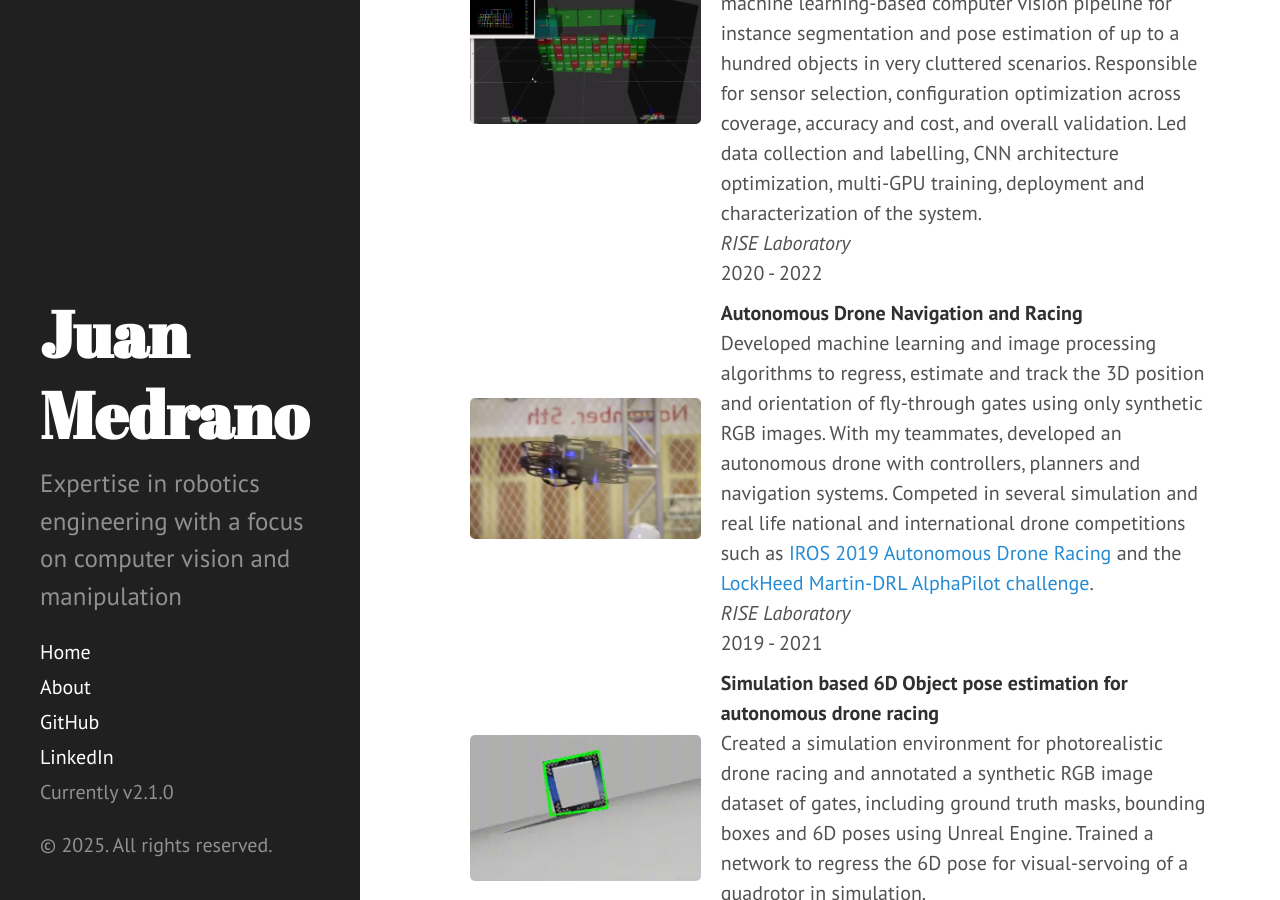
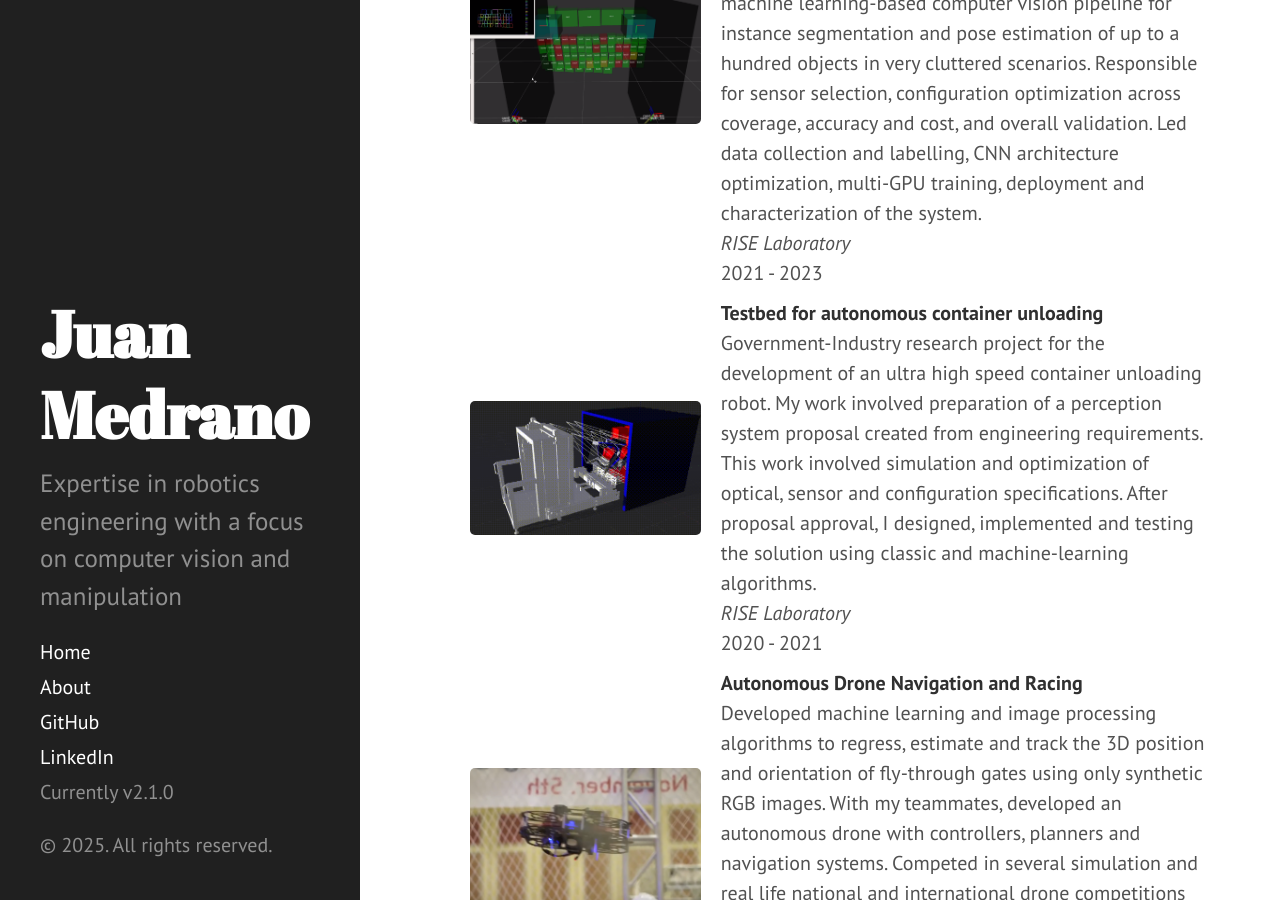
Before and after one commit to juanmed/juanmed.github.io, a Jekyll site: the page built from index.html, in a window 1280 px wide and 900 px high, scrolled down 2919 px. Built offline with Jekyll 4.4.1, drawn with Linux system fonts in a browser that asks for light colours; the list of posts is cut into pages by our own code.

Commit message:
Add unloader v1

```diff
--- a/_config.yml
+++ b/_config.yml
@@ -11,7 +11,8 @@ title:            Juan Medrano
 tagline:          'Physical AI and Robotics'
 description:      'Expertise in robotics engineering with a focus on computer vision and manipulation'
 url:              http://hyde.getpoole.com
-baseurl:          https://juanmed.github.io/
+baseurl:          /
+homeurl:          https://juanmed.github.io
 
 author:
   name:           'Juan Medrano'
--- a/_posts/2025-11-01-presentation.md
+++ b/_posts/2025-11-01-presentation.md
@@ -100,7 +100,15 @@ As a person, I excell at taking ownership, constantly curious and hands-on, alwa
       <img class="education-logo" src="{{ site.baseurl }}public/img/containerunloading.png" alt="Vision-guided box manipulation for Container Unloading" width="3300">
     </td>
     <td>
-      <strong>Vision-guided box manipulation for Container Unloading</strong><br>Government-Industry research project for the development of a &gt;2000 cases/hr, dual-arm mobile robot for container unloading automation. Designed, implemented and optimized a research platform for a machine learning-based computer vision pipeline for instance segmentation and pose estimation of up to a hundred objects in very cluttered scenarios. Responsible for sensor selection, configuration optimization across coverage, accuracy and cost, and overall validation. Led data collection and labelling, CNN architecture optimization, multi-GPU training, deployment and characterization of the system.<br><em>RISE Laboratory</em><br>2020 - 2022
+      <strong>Vision-guided box manipulation for Container Unloading</strong><br>Government-Industry research project for the development of a &gt;2000 cases/hr, dual-arm mobile robot for container unloading automation. Designed, implemented and optimized a research platform for a machine learning-based computer vision pipeline for instance segmentation and pose estimation of up to a hundred objects in very cluttered scenarios. Responsible for sensor selection, configuration optimization across coverage, accuracy and cost, and overall validation. Led data collection and labelling, CNN architecture optimization, multi-GPU training, deployment and characterization of the system.<br><em>RISE Laboratory</em><br>2021 - 2023
+    </td>
+  </tr>
+  <tr>
+    <td>
+      <img class="education-logo" src="{{ site.baseurl }}public/img/unloading1.gif" alt="Testbed robot platform" width="3300">
+    </td>
+    <td>
+      <strong>Testbed for autonomous container unloading</strong><br>Government-Industry research project for the development of an ultra high speed container unloading robot. My work involved preparation of a perception system proposal created from engineering requirements. This work involved simulation and optimization of optical, sensor and configuration specifications. After proposal approval, I designed, implemented and testing the solution using classic and machine-learning algorithms.<br><em>RISE Laboratory</em><br>2020 - 2021
     </td>
   </tr>
   <tr>
```
Also changed, not shown: public/img/unloading1.gif (added).
